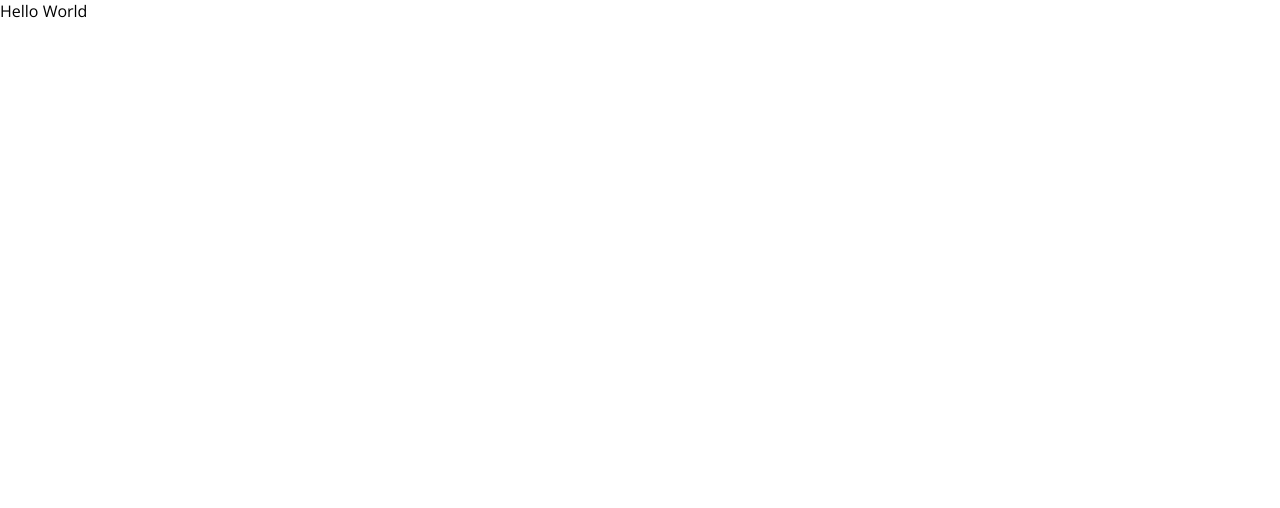
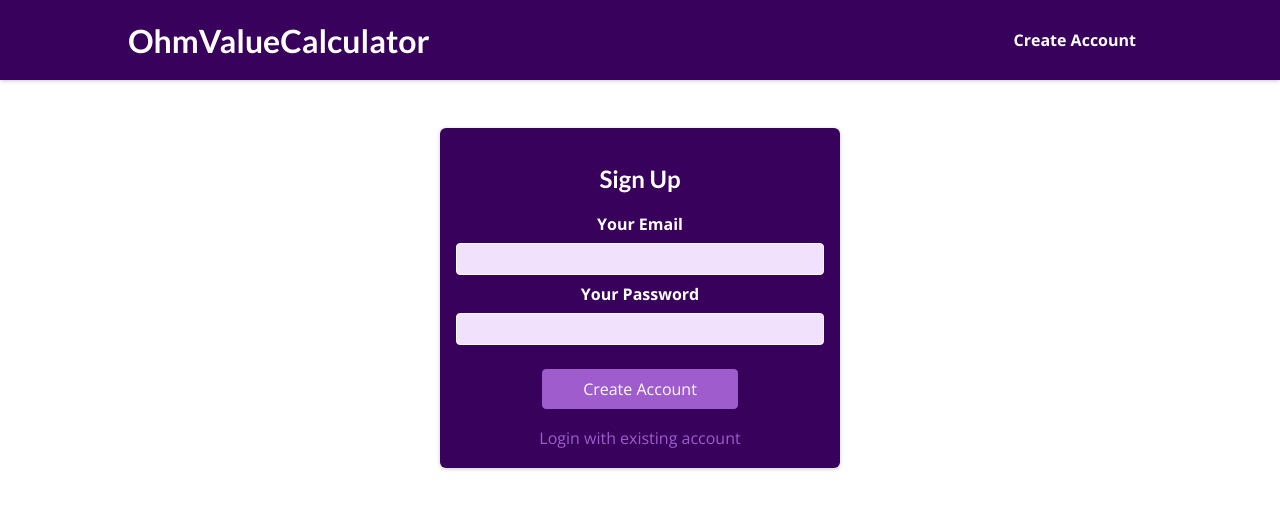
Before and after one commit to daniyalaamir/ohmvaluecalculator, a React (Create React App) app: page /auth in a window 1280 px wide. Shown: the top 508 px of the page. Built offline with nearby package versions, Linux system fonts and the light colour scheme.

Commit message:
add react router and create default pages and components

```diff
--- a/package.json
+++ b/package.json
@@ -9,6 +9,7 @@
     "firebase": "^9.6.2",
     "react": "^17.0.2",
     "react-dom": "^17.0.2",
+    "react-router-dom": "^6.2.1",
     "react-scripts": "5.0.0",
     "web-vitals": "^2.1.3"
   },
--- a/src/App.js
+++ b/src/App.js
@@ -1,10 +1,18 @@
 import React from "react";
+import { Routes, Route } from 'react-router-dom';
+import Navbar from './components/Layout/Navbar';
+import HomePage from './pages/HomePage';
+import AuthPage from './pages/AuthPage';
 
 function App() {
   return (
-    <div className="App">
-      Hello World
-    </div>
+    <>
+      <Navbar />
+      <Routes>
+        <Route exact path='/' element={<HomePage/>} />
+        <Route path='/auth' element={<AuthPage/>} />
+      </Routes>
+    </>
   );
 }
 
--- /dev/null
+++ b/src/components/Auth/AuthForm.js
@@ -0,0 +1,37 @@
+import React, { useState } from 'react';
+
+const AuthForm = () => {
+  const [isLogin, setIsLogin] = useState(false);
+
+  const switchAuthModeHandler = () => {
+    setIsLogin((prevState) => !prevState);
+  };
+
+  return (
+    <section className="auth">
+      <h1>{isLogin ? 'Login' : 'Sign Up'}</h1>
+      <form>
+        <div className="control">
+          <label htmlFor='email'>Your Email</label>
+          <input type='email' id='email' required />
+        </div>
+        <div className="control">
+          <label htmlFor='password'>Your Password</label>
+          <input type='password' id='password' required />
+        </div>
+        <div className="actions">
+          <button>{isLogin ? 'Login' : 'Create Account'}</button>
+          <button
+            type='button'
+            className="toggle"
+            onClick={switchAuthModeHandler}
+          >
+            {isLogin ? 'Create new account' : 'Login with existing account'}
+          </button>
+        </div>
+      </form>
+    </section>
+  );
+};
+
+export default AuthForm;
--- /dev/null
+++ b/src/components/Layout/Navbar.js
@@ -0,0 +1,21 @@
+import React from "react";
+import { Link } from 'react-router-dom';
+
+const Navbar = () => {
+  return (
+    <header className="header">
+      <Link to='/'>
+        <div className="logo">OhmValueCalculator</div>
+      </Link>
+      <nav>
+        <ul>
+          <li>
+            <Link to='/auth'>Create Account</Link>
+          </li>
+        </ul>
+      </nav>
+    </header>
+  );
+};
+
+export default Navbar;
--- /dev/null
+++ b/src/components/StartingPage/StartingPageContent.js
@@ -0,0 +1,11 @@
+import React from "react";
+
+const StartingPageContent = () => {
+  return (
+    <section className="starting">
+      <h1>Welcome!</h1>
+    </section>
+  );
+};
+
+export default StartingPageContent;
--- a/src/index.css
+++ b/src/index.css
@@ -17,3 +17,141 @@ h5,
 h6 {
   font-family: 'Lato', sans-serif;
 }
+
+.starting {
+  margin: 3rem auto;
+  text-align: center;
+}
+
+.starting h1 {
+  font-size: 5rem;
+}
+
+.header {
+  width: 100%;
+  height: 5rem;
+  background-color: #38015c;
+  box-shadow: 0 1px 4px rgba(0, 0, 0, 0.2);
+  display: flex;
+  justify-content: space-between;
+  align-items: center;
+  padding: 0 10%;
+}
+
+.logo {
+  font-family: 'Lato', sans-serif;
+  font-size: 2rem;
+  color: white;
+  margin: 0;
+}
+
+.header ul {
+  list-style: none;
+  margin: 0;
+  padding: 0;
+  display: flex;
+  align-items: baseline;
+}
+
+.header li {
+  margin: 0 1rem;
+}
+
+.header a {
+  text-decoration: none;
+  color: white;
+  font-weight: bold;
+}
+
+.header button {
+  font: inherit;
+  background-color: transparent;
+  border: 1px solid white;
+  color: white;
+  font-weight: bold;
+  padding: 0.5rem 1.5rem;
+  border-radius: 6px;
+  cursor: pointer;
+}
+
+.header a:hover {
+  color: #c291e2;
+}
+
+.header button:hover {
+  background-color: #c291e2;
+  color: #38015c;
+}
+
+.auth {
+  margin: 3rem auto;
+  width: 95%;
+  max-width: 25rem;
+  border-radius: 6px;
+  background-color: #38015c;
+  box-shadow: 0 1px 4px rgba(0, 0, 0, 0.2);
+  padding: 1rem;
+  text-align: center;
+}
+
+.auth h1 {
+  text-align: center;
+  color: white;
+}
+
+.control {
+  margin-bottom: 0.5rem;
+}
+
+.control label {
+  display: block;
+  color: white;
+  font-weight: bold;
+  margin-bottom: 0.5rem;
+}
+
+.control input {
+  font: inherit;
+  background-color: #f1e1fc;
+  color: #38015c;
+  border-radius: 4px;
+  border: 1px solid white;
+  width: 100%;
+  text-align: left;
+  padding: 0.25rem;
+}
+
+.actions {
+  margin-top: 1.5rem;
+  display: flex;
+  flex-direction: column;
+  align-items: center;
+}
+
+.actions button {
+  cursor: pointer;
+  font: inherit;
+  color: white;
+  background-color: #9f5ccc;
+  border: 1px solid #9f5ccc;
+  border-radius: 4px;
+  padding: 0.5rem 2.5rem;
+}
+
+.actions button:hover {
+  background-color: #873abb;
+  border-color: #873abb;
+}
+
+.actions .toggle {
+  margin-top: 1rem;
+  background-color: transparent;
+  color: #9f5ccc;
+  border: none;
+  padding: 0.15rem 1.5rem;
+}
+
+.actions .toggle:hover {
+  background-color: transparent;
+  color: #ae82cc;
+}
--- a/src/index.js
+++ b/src/index.js
@@ -1,11 +1,12 @@
 import React from 'react';
 import ReactDOM from 'react-dom';
+import { BrowserRouter } from 'react-router-dom';
 import './index.css';
 import App from './App';
 
 ReactDOM.render(
-  <React.StrictMode>
+  <BrowserRouter>
     <App />
-  </React.StrictMode>,
+  </BrowserRouter>,
   document.getElementById('root')
 );
--- /dev/null
+++ b/src/pages/AuthPage.js
@@ -0,0 +1,7 @@
+import AuthForm from '../components/Auth/AuthForm';
+
+const AuthPage = () => {
+  return <AuthForm />;
+};
+
+export default AuthPage;
--- /dev/null
+++ b/src/pages/HomePage.js
@@ -0,0 +1,7 @@
+import StartingPageContent from '../components/StartingPage/StartingPageContent';
+
+const HomePage = () => {
+  return <StartingPageContent />;
+};
+
+export default HomePage;
```
Also changed, not shown: 1 other file (tests, documents, lock files or other folders).
